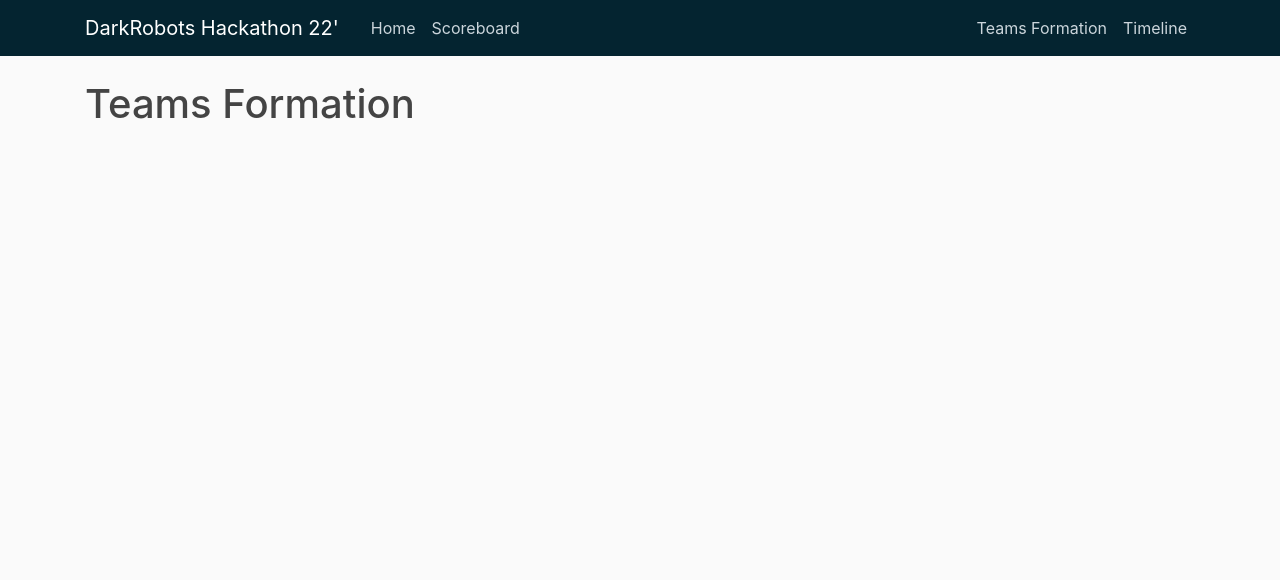
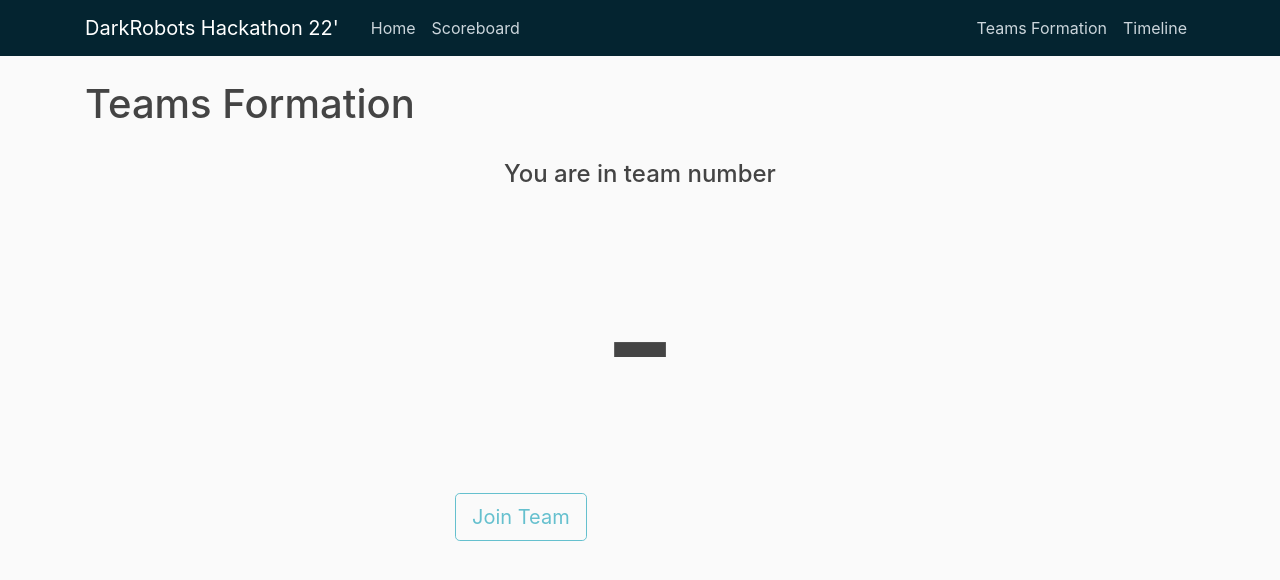
Before and after one commit to omarelshopky/DarkRobotsHackathon, a Flask app: page /teams-formation in a window 1280 px wide. Shown: the top 580 px of the page. Run offline with Flask 2, Linux system fonts and the light colour scheme; some libraries are stand-ins or nearby versions.

Commit message:
Finish teams Formation front-end

```diff
--- a/templates/teams-formation.html
+++ b/templates/teams-formation.html
@@ -1,7 +1,42 @@
 {% extends "layout.html" %}
 {% block content %}
-    <div class="col-md-8">
+    <div class="col-md-12">
         <h1>{{ title }}</h1>
         <br>
+        <h4 class="offset-md-4 col-md-4" style="text-align:center">You are in team number</h4>
+        <br><br>
+        {% if team %}
+            <h1 class="offset-md-4 col-md-4" style="text-align:center; font-size:10rem" id="team-num">{{ team }}</h1>
+        {% else %}
+            <h1 class="offset-md-4 col-md-4" style="text-align:center; font-size:10rem" id="team-num"> - </h1>
+        {% endif %}
+
+        <br><br>
+        {% if (isEnabled) and (not team) %}
+            <button class="btn btn-outline-info btn-lg offset-4" type="submit" onclick="count()">Join Team</button>
+        {% else %}
+            <button class="btn btn-outline-info btn-lg offset-4" type="submit" onclick="count()" disabled>Join Team</button>
+        {% endif %}
+        <form method="post" action="/teams-formation" class="col-md-4 offset-md-4">
+            <button type="submit" id="join-team" hidden></button>
+        </form>
     </div>
+    <script>
+        let counts;
+        let moves;
+        function count(){
+            counts = setInterval(updated, 150);
+            moves = 0;
+        }
+        function updated(){
+            var count = document.getElementById("team-num");
+            count.innerHTML = Math.floor(Math.random() * 5) + 1;
+            moves++;
+
+            if(moves===15) {
+                clearInterval(counts);
+                document.getElementById("join-team").click();
+            }
+        }
+    </script>
 {% endblock content %}
```
